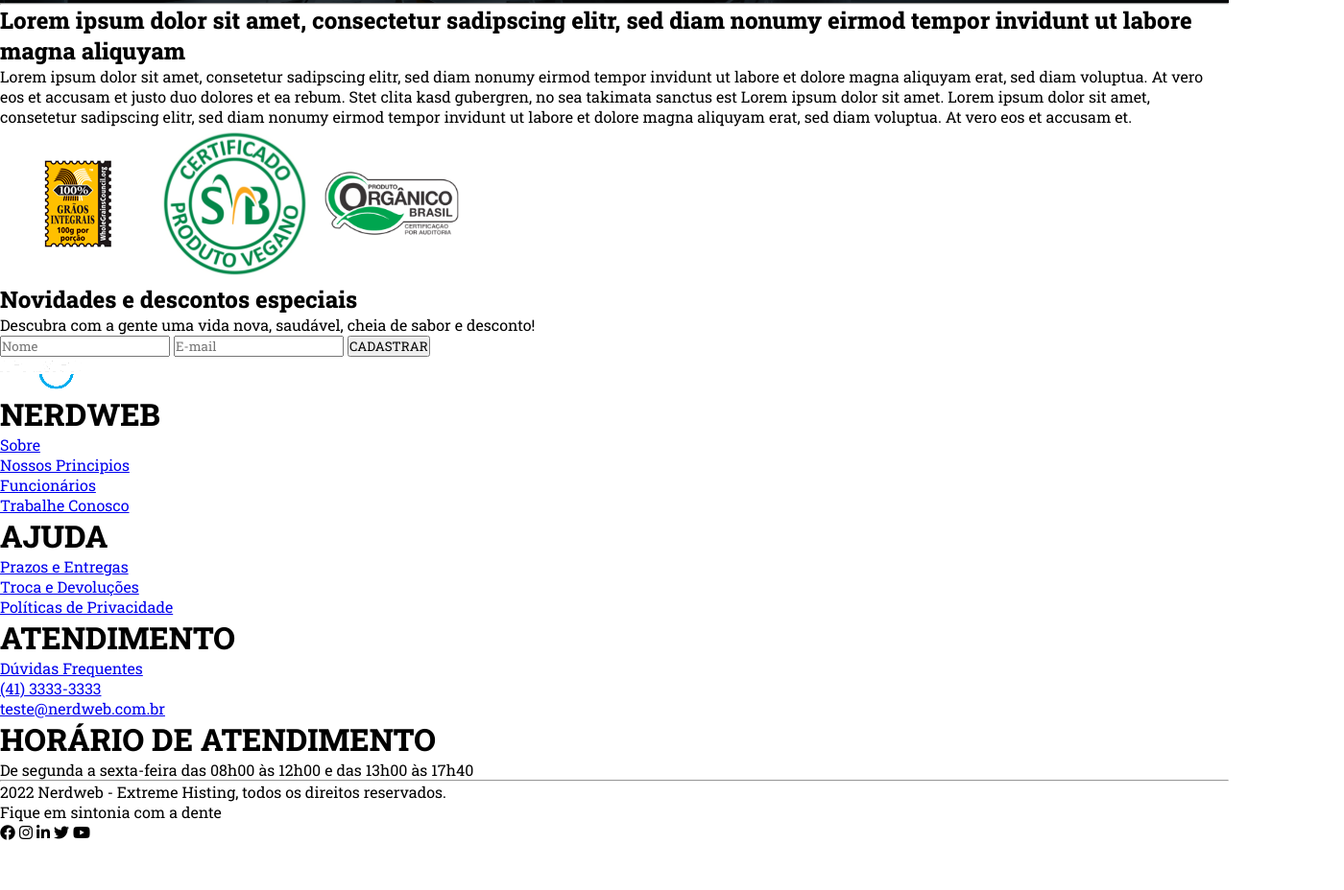
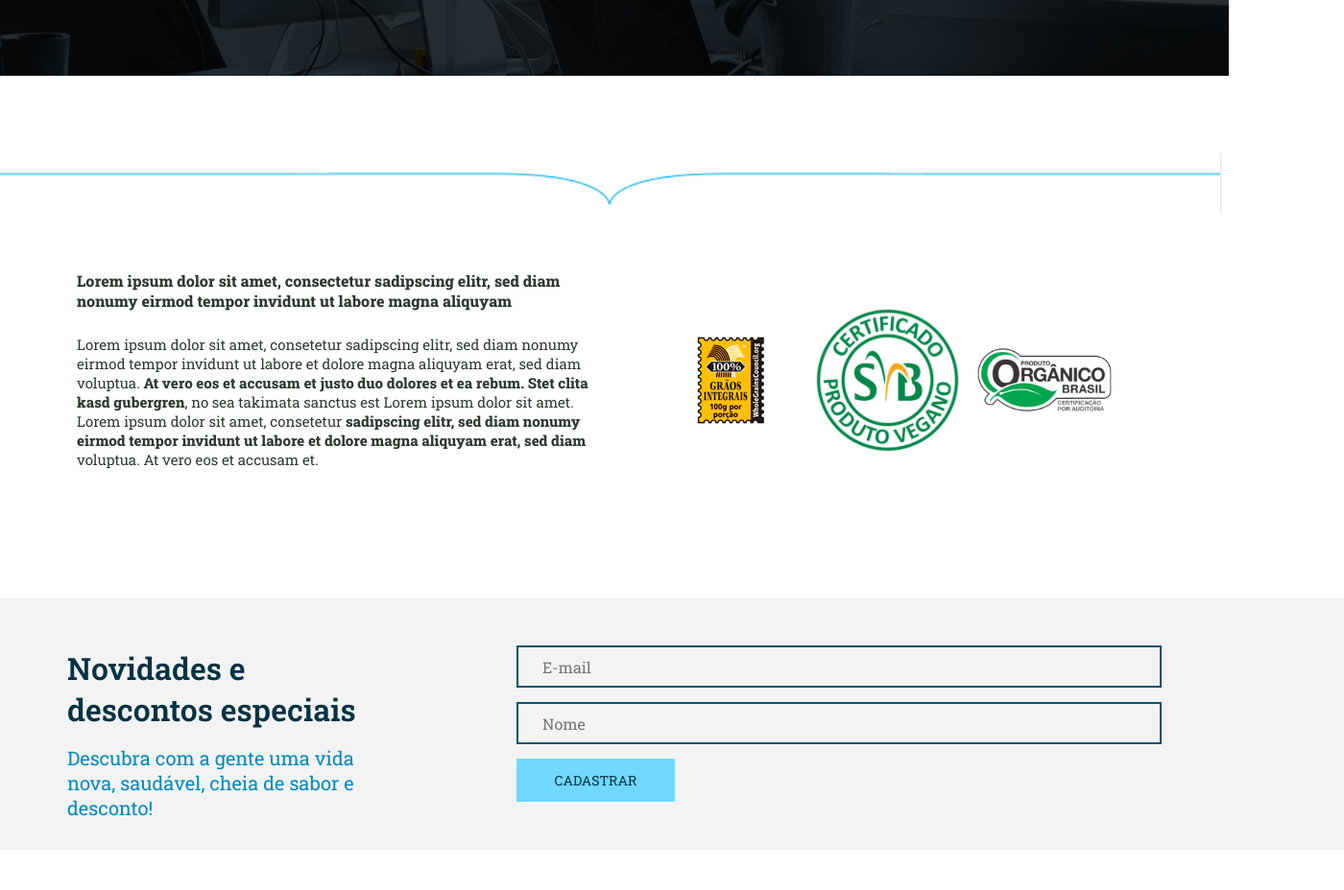
Before and after one commit to gustavo-freita/Teste-Nerd-Web, a plain HTML site: page index.html in a window 1280 px wide. Shown: the part 3732-4660 px from the top of the page at 96% size, 1400 px wide, since content can reach past the window. Before the commit the page ends 4610 px from the top, so only its background shows below. Drawn offline with Linux system fonts and the light colour scheme.

Commit message:
:lipstick:style:estilo da página contact terminada

```diff
--- /dev/null
+++ b/assets/css/contact.css
@@ -0,0 +1,104 @@
+.contact {
+    width: 100%;
+    height: 100vh;
+    margin-bottom: 115px;
+}
+
+.contact .container__contact {
+    display: flex;
+    align-items: center;
+    justify-content: center;
+    flex-direction: column;
+}
+
+.contact .container__contact .line02 {
+    width: 100%;
+    margin-top: 80PX;
+    margin-bottom: 29px;
+}
+
+.container__contact .contact__position {
+    display: flex;
+    flex-direction: column;
+}
+
+.container__contact .contact__position .contact__content {
+    width: 1320px;
+    height: 292px;
+    display: flex;
+    align-items: center;
+    gap: 64px;
+    margin-bottom: 80px;
+    margin-left: 200px;
+}
+
+.contact__position .contact__content .info__contact {
+    width: 536px;
+    height: 231px;
+}
+
+.contact__position .contact__content .info__contact h1 {
+    font-size: 16px;
+    color: #2C3A2F;
+    margin-bottom: 25px;
+}
+
+.contact__position .contact__content .info__contact p {
+    font-size: 15px;
+    color: #2C3A2F;
+}
+
+.contact__position .send__contact {
+    height: 262px;
+    display: flex;
+    align-items: center;
+    justify-content: space-around;
+    background-color: #F3F3F3;
+}
+
+.contact__position .send__contact .news__contact {
+    width: 312px;
+    height: 159px;
+    display: flex;
+    flex-direction: column;
+    margin-left: 112px;
+}
+
+.send__contact .news__contact h2 {
+    margin-bottom: 16px;
+    font-size: 32px;
+    font-weight: 600;
+    color: #033244;
+}
+
+.send__contact .news__contact p {
+    font-size: 20px;
+    color: #0089BC;
+}
+
+.contact__position .register__contact {
+    display: flex;
+    flex-direction: column-reverse;
+    margin-right: 112px;
+}
+
+.contact__position .register__contact input {
+    width: 672px;
+    height: 44px;
+    margin-bottom: 15px;
+    font-size: 16px;
+    border: 2px solid #005271;
+    padding-inline-start: 25px;
+    color: #005271;
+    background-color: #F3F3F3;
+
+}
+
+.contact__position .register__contact button {
+    width: 165px;
+    height: 45px;
+    font-size: 14px;
+    color: #033244;
+    background-color: #71D8FF;
+    border: none;
+}
--- a/assets/css/services.css
+++ b/assets/css/services.css
@@ -76,6 +76,7 @@
     background-size: 100% 100%;
     width: 100%;
     height: 402px;
+    margin-top: 76px;
 }
 
 .servicesBanner__content {
--- a/index.html
+++ b/index.html
@@ -15,6 +15,7 @@
     <link rel="stylesheet" href="./assets/css/home.css">
     <link rel="stylesheet" href="./assets/css/products.css">
     <link rel="stylesheet" href="./assets/css/services.css">
+    <link rel="stylesheet" href="./assets/css/contact.css">
     <title>NerdWeb</title>
 </head>
 <body>
@@ -207,11 +208,13 @@
         </section>
 
         <section class="contact">
-            <hr/>
+            <div class="container__contact">
+                <img class="line02" src="./assets/img/linha02.png" alt="">
+                <div class="contact__position">
                     <div class="contact__content">
                         <div class="info__contact">
                             <h1>Lorem ipsum dolor sit amet, consectetur sadipscing elitr, sed diam nonumy eirmod tempor invidunt ut labore magna aliquyam</h1>
-                    <p>Lorem ipsum dolor sit amet, consetetur sadipscing elitr, sed diam nonumy eirmod tempor invidunt ut labore et dolore magna aliquyam erat, sed diam voluptua. <span>At vero eos et accusam et justo duo dolores et ea rebum. Stet clita kasd gubergren</span>, no sea takimata sanctus est Lorem ipsum dolor sit amet. Lorem ipsum dolor sit amet, consetetur <span>sadipscing elitr, sed diam nonumy eirmod tempor invidunt ut labore et dolore magna aliquyam erat, sed diam</span> voluptua. At vero eos et accusam et.</p>
+                            <p>Lorem ipsum dolor sit amet, consetetur sadipscing elitr, sed diam nonumy eirmod tempor invidunt ut labore et dolore magna aliquyam erat, sed diam voluptua. <strong>At vero eos et accusam et justo duo dolores et ea rebum. Stet clita kasd gubergren</strong>, no sea takimata sanctus est Lorem ipsum dolor sit amet. Lorem ipsum dolor sit amet, consetetur <strong>sadipscing elitr, sed diam nonumy eirmod tempor invidunt ut labore et dolore magna aliquyam erat, sed diam</strong> voluptua. At vero eos et accusam et.</p>
                         </div>
                         <div class="image__content">
                             <img src="./assets/img/selo-wgc.png" alt="">
@@ -225,12 +228,14 @@
                             <p>Descubra com a gente uma vida nova, saudável, cheia de sabor e desconto!</p>
                         </div>
                         <div class="register__contact">
-                    <input type="text" placeholder="Nome">
+                            <button>CADASTRAR</button>
+                            <input type="text" placeholder="Nome" padding="15px">
                             <input type="email" placeholder="E-mail">
-                    <button>CADASTRAR</button>
+                        </div>
                     </div>
                 </div>
 
+            </div>
         </section>
     </main>
 
```
Lines whose indentation alone changed are shown as unchanged.
